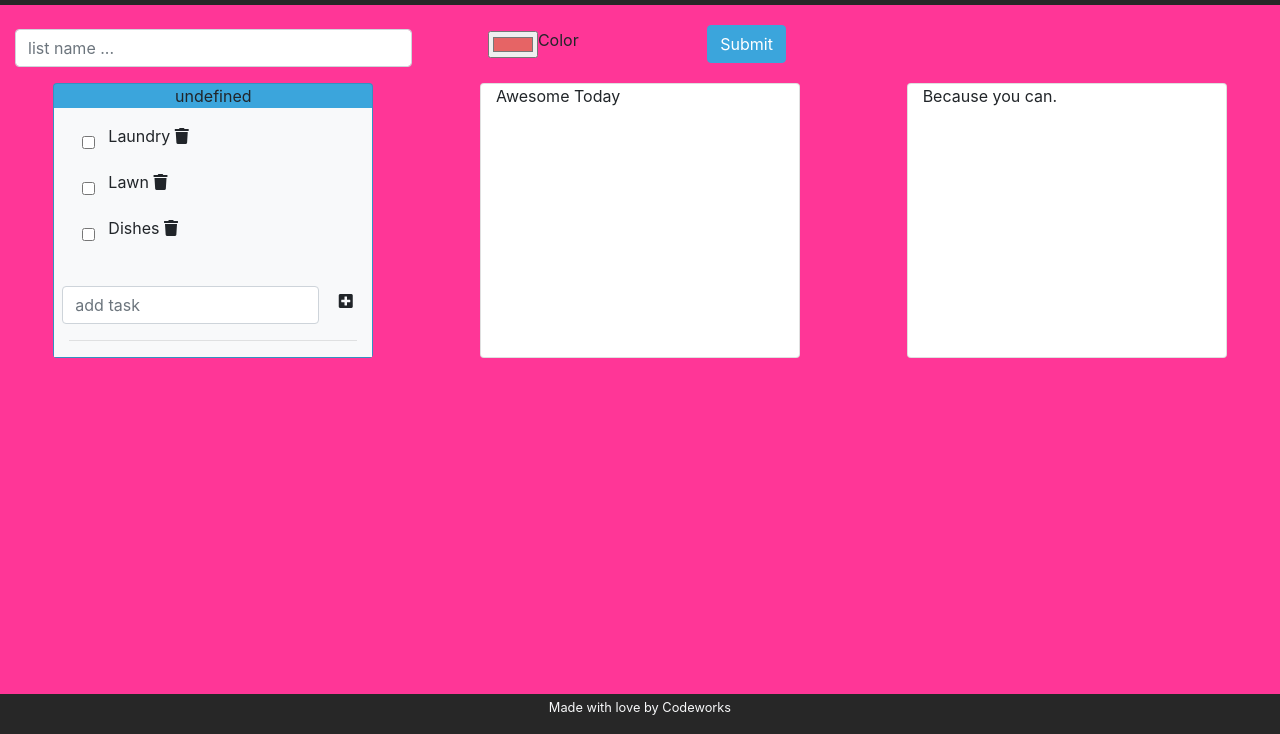
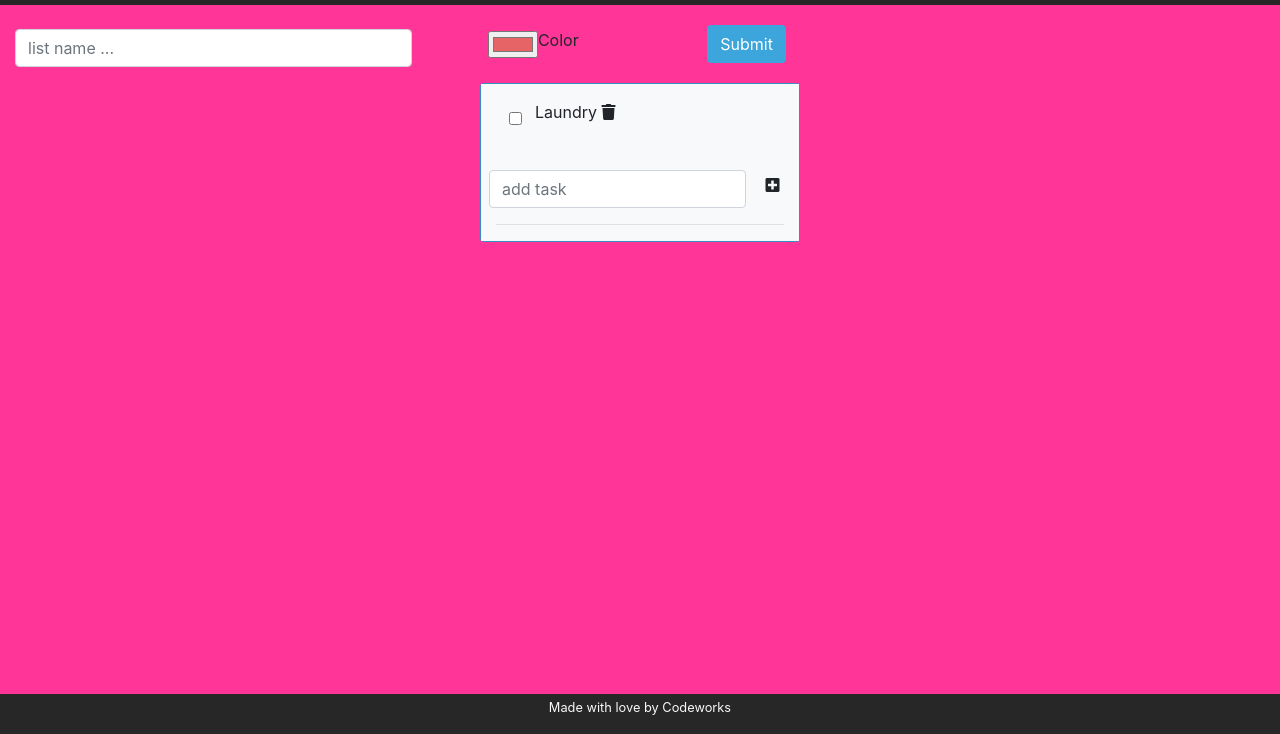
Before and after one commit to john87barker/checkpoint3TaskMaster, a website: page index.html in a window 1280 px wide. Shown: the part 66-800 px from the top of the page. Drawn offline with nearby package versions, Linux system fonts and the light colour scheme.

Commit message:
time to go home

```diff
--- a/app/Controllers/ListsController.js
+++ b/app/Controllers/ListsController.js
@@ -6,8 +6,13 @@ import { listsService } from "../Services/ListsService.js";
 function _draw() {
   let template = ''
   let lists = ProxyState.lists
-  lists.forEach(lists => template += lists.template)
+  // let tasks = ProxyState.tasks
+  lists.forEach(lists => template += lists.listTemplate)
   document.getElementById('lists').innerHTML = template
+
+  // tasks.forEach(tasks => template += tasks.taskTemplate)
+  // document.getElementById('tasks').innerHTML = template
+
 }
 
 //Public
--- a/app/Models/List.js
+++ b/app/Models/List.js
@@ -6,11 +6,11 @@ export default class List {
         this.title = data.title
     }
 
-    get Template() {
+    get listTemplate() {
 
         return /*html*/`
         <h4>${this.title}</h4>
-        <p>${this.completed}/${this.entries}</p>
+
         `
     }
 }
--- a/app/Services/ListsService.js
+++ b/app/Services/ListsService.js
@@ -1,6 +1,6 @@
 import { ProxyState } from "../AppState.js";
 import List from "../Models/List.js";
-// import List from "../Models/List.js";
+import List from "../Models/List.js";
 
 class ListsService {
   makeList() {
--- a/index.html
+++ b/index.html
@@ -66,28 +66,8 @@
                                 </p>
                             </div>
                         </div>
-                        <br>
-                        <div class="btn-group " data-toggle="buttons">
-                            <label class="btn btn-alert active">
-                                <input type="checkbox" name="complete" id="first">
-                            </label>
-                            <div class="d-flex text-right">
-                                <p class=""> Lawn
-                                    <i class="fa fa-trash color-warning" aria-hidden="true"></i>
-                                </p>
-                            </div>
-                        </div>
-                        <br>
-                        <div class="btn-group " data-toggle="buttons">
-                            <label class="btn btn-alert active">
-                                <input type="checkbox" name="complete" id="first">
-                            </label>
-                            <div class="d-flex text-right">
-                                <p class=""> Dishes
-                                    <i class="fa fa-trash color-warning" aria-hidden="true"></i>
-                                </p>
-                            </div>
-                        </div>
+
+
                         <div class="row ">
                             <div class="form-group col-md-10 pl-2 pr-0">
                                 <label for="add task"></label>
@@ -108,12 +88,6 @@
 
 
             </div>
-            <div class="col-md-3 card box-shadow">Awesome Today
-            </div>
-            <div class="col-md-3 card box-shadow">Because you can.
-            </div>
-
-        </div>
 
 
 
```
Also changed, not shown: app/AppState.js (+11 -1 lines).
